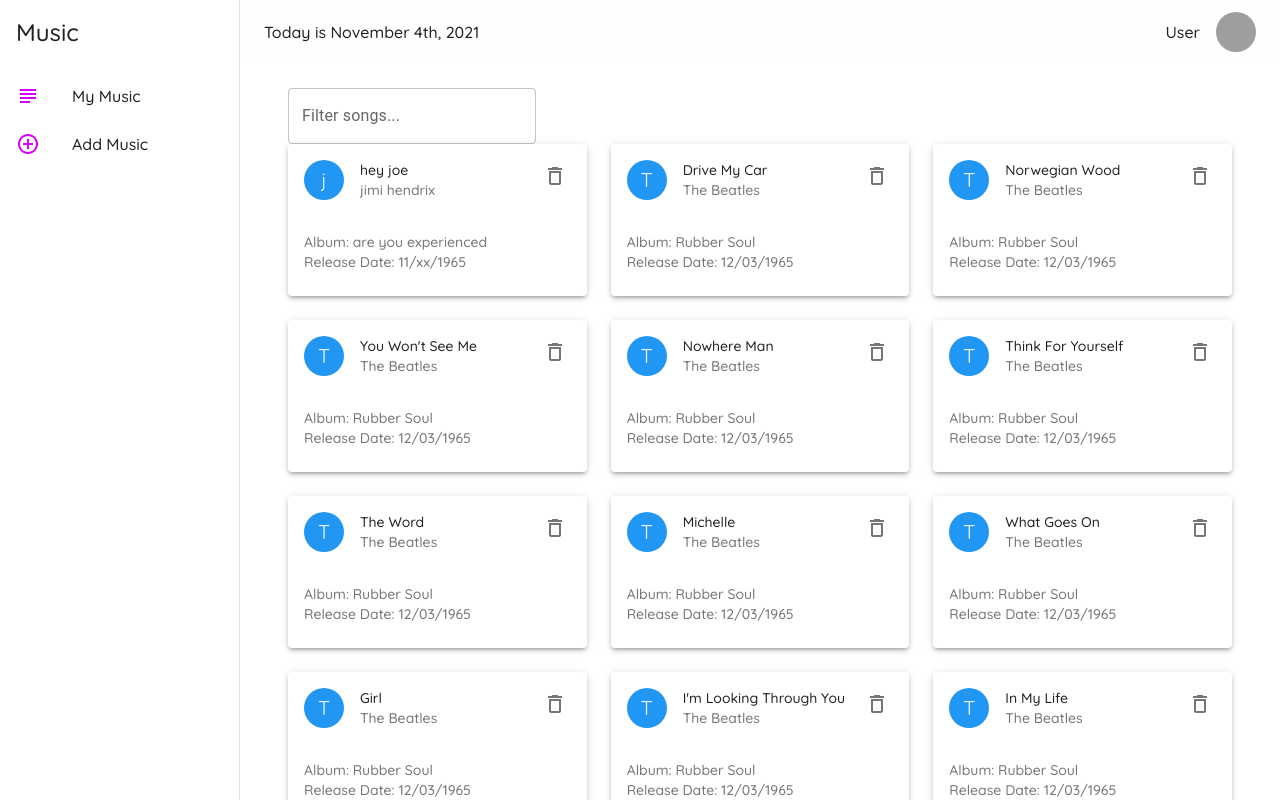
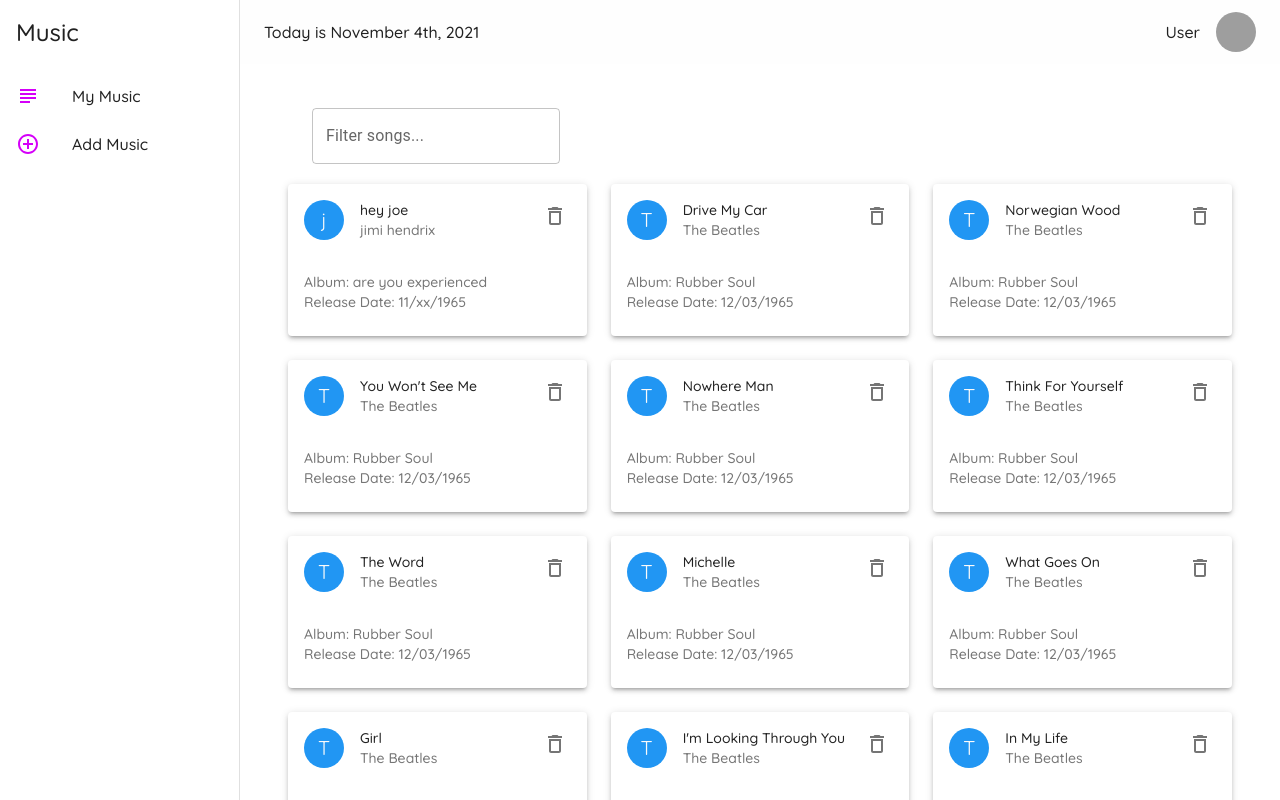
Before and after one commit to giuseppe-g-gelardi/reactmusiclibrary, a React (Create React App) app: page /music in a window 1280 px wide. Shown: the top 800 px of the page. Built offline with nearby package versions, Linux system fonts and the light colour scheme; data requests are answered from the project's data file; grey boxes are pictures that could not be loaded.

Commit message:
add container to filter textfield to add separation from the content of the page

```diff
--- a/src/components/Layout.jsx
+++ b/src/components/Layout.jsx
@@ -55,7 +55,6 @@
   const classes = useStyles()
   const history = useHistory()
   const location = useLocation()
-
 
   const menuItems = [
     {
--- a/src/components/MusicTable.jsx
+++ b/src/components/MusicTable.jsx
@@ -46,6 +46,7 @@
 
   return (
       <Container>
+          <Container className={classes.field}>
           <TextField
             label='Filter songs...'
             className={classes.field}
@@ -53,6 +54,7 @@
                 setSearchTerm(e.target.value)
               }}
             />
+        </Container>
         <Grid container spacing={3}>
           {songList
            // eslint-disable-next-line array-callback-return
```
Lines whose indentation alone changed are shown as unchanged.
